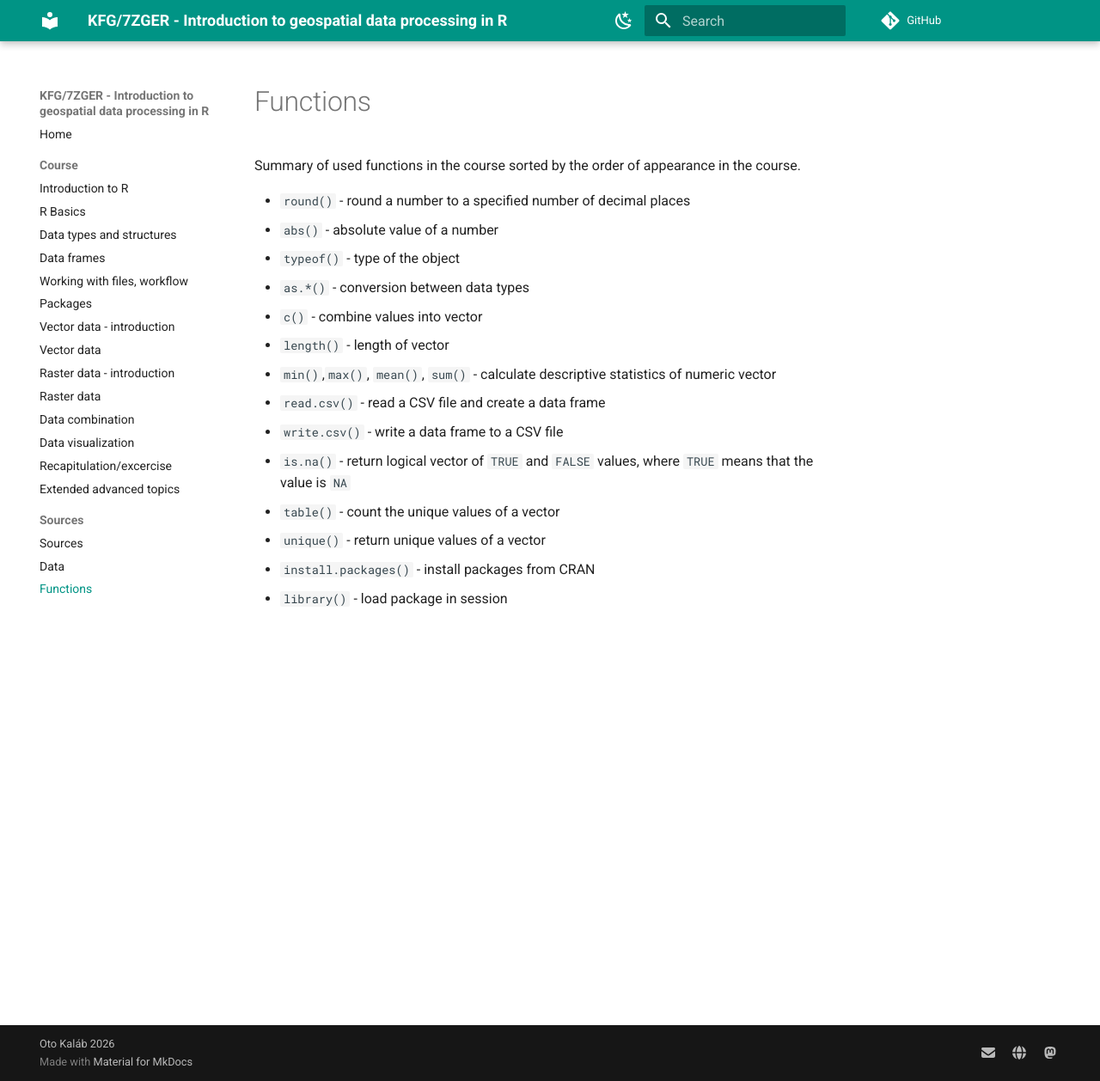
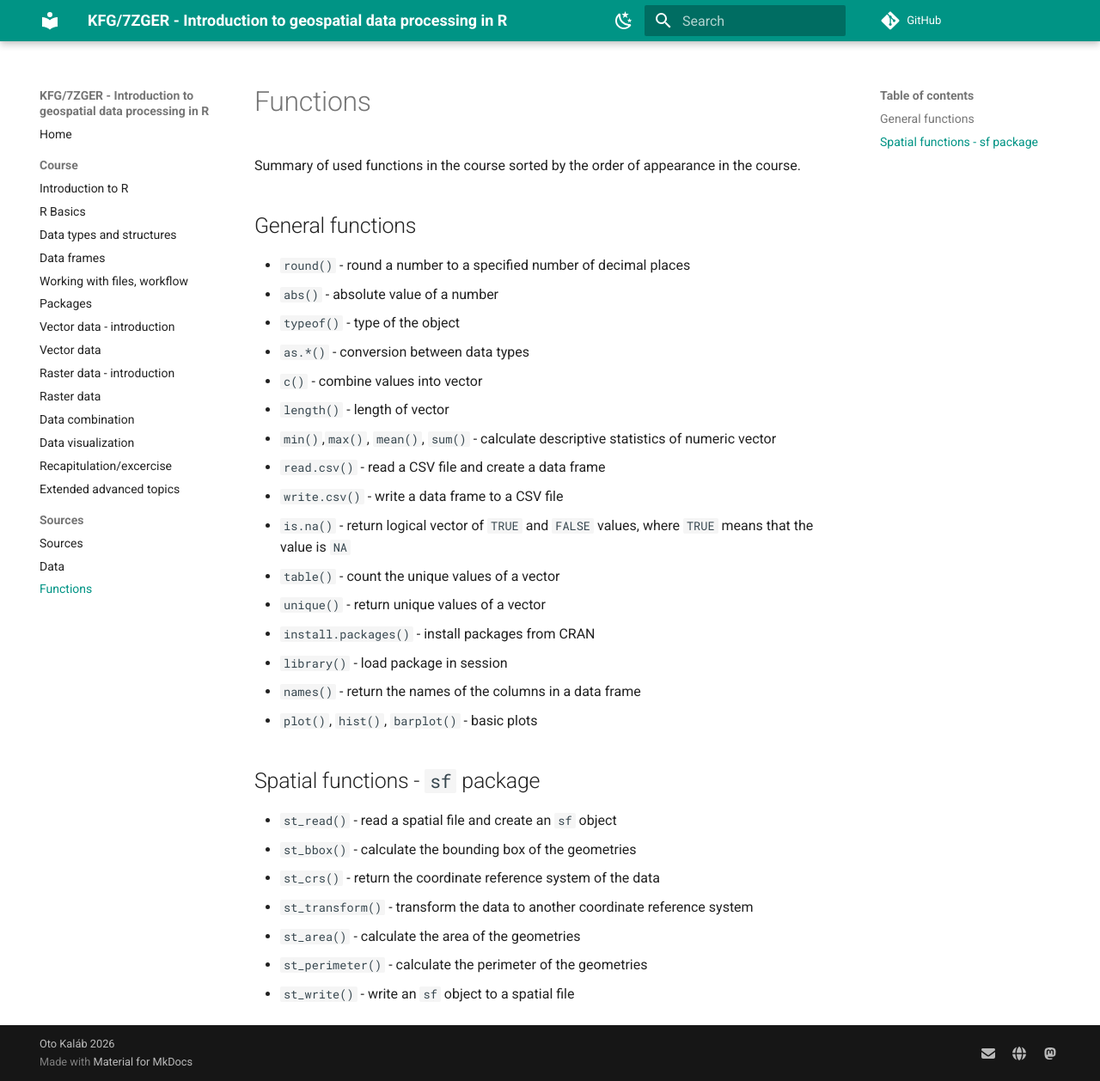
Before and after one commit to kalab-oto/7ZGER, an MkDocs documentation site: the page built from docs/functions.md, in a window 1280 px wide and 1258 px high. Shown: the whole window at 86% size. Built offline with MkDocs 1.6.1 and Material for MkDocs 9.7.7, drawn with Linux system fonts in a browser that asks for light colours; comment, search, counter and statistics services are not loaded.

Commit message:
add : vector intro fun

```diff
--- a/docs/functions.md
+++ b/docs/functions.md
@@ -1,4 +1,6 @@
 Summary of used functions in the course sorted by the order of appearance in the course.
+
+## General functions
 
 - `round()` - round a number to a specified number of decimal places
 - `abs()` - absolute value of a number
@@ -17,3 +19,16 @@ Summary of used functions in the course sorted by the order of appearance in the
 
 - `install.packages()` - install packages from CRAN
 - `library()` - load package in session
+
+- `names()` - return the names of the columns in a data frame
+- `plot()`, `hist()`, `barplot()` - basic plots
+
+## Spatial functions - `sf` package
+
+- `st_read()` - read a spatial file and create an `sf` object
+- `st_bbox()` - calculate the bounding box of the geometries
+- `st_crs()` - return the coordinate reference system of the data
+- `st_transform()` - transform the data to another coordinate reference system
+- `st_area()` - calculate the area of the geometries
+- `st_perimeter()` - calculate the perimeter of the geometries
+- `st_write()` - write an `sf` object to a spatial file
```
